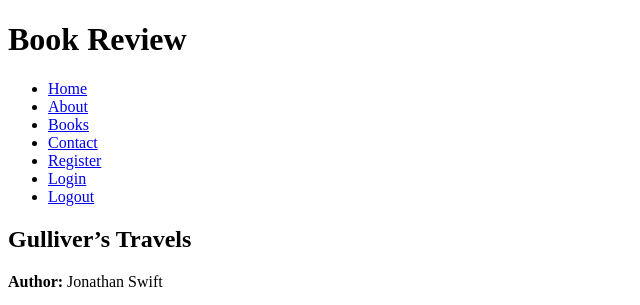
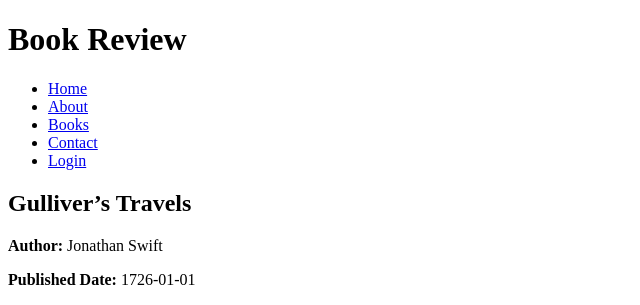
Before and after one commit to bizboz1981/CI3-flask-books, a Flask app: page /book/43 in a window 1280 px wide. Shown: the top 305 px of the page, without its empty margins (0-640 px from the left). Run offline with Flask 3, Linux system fonts and the light colour scheme.

Commit message:
feat: Update navigation bar to show login and logout links based on user authentication status

```diff
--- a/templates/base.html
+++ b/templates/base.html
@@ -14,9 +14,11 @@
             <li><a href="{{ url_for('about') }}">About</a></li>
             <li><a href="{{ url_for('books') }}">Books</a></li>
             <li><a href="{{ url_for('contact') }}">Contact</a></li>
-            <li><a href="{{ url_for('register') }}">Register</a></li>
-            <li><a href="{{ url_for('login') }}">Login</a></li>
-            <li><a href="{{ url_for('logout') }}">Logout</a></li>
+            {% if current_user.is_authenticated %}
+                <li><a href="{{ url_for('logout') }}">Logout</a></li>
+            {% else %}
+                <li><a href="{{ url_for('login') }}">Login</a></li>
+            {% endif %}
         </ul>
     </nav>
     <main>
```
